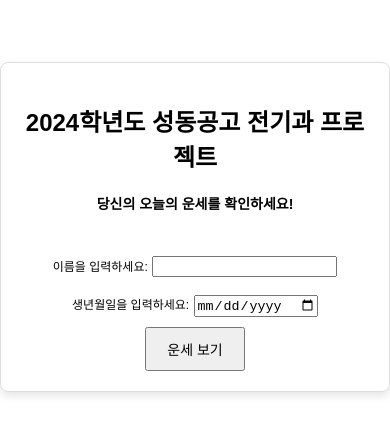
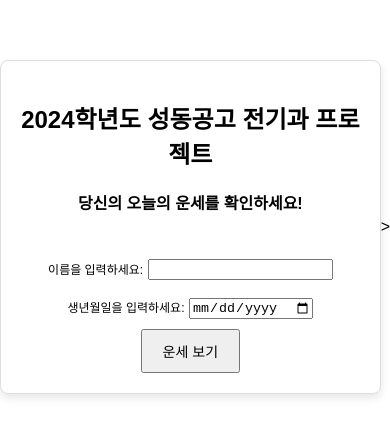
Before and after one commit to sdong123/GTK, a plain HTML site: page index.html in a window 390 px wide. Shown: the part 195-632 px from the top of the page. Drawn offline with Linux system fonts and the light colour scheme.

Commit message:
Update index.html
Signed-off-by: GTK <syinnn@sdth.hs.kr>

```diff
--- a/index.html
+++ b/index.html
@@ -72,11 +72,10 @@
             from { opacity: 0; transform: scale(0.9); }
             to { opacity: 1; transform: scale(1); }
         }
-
-        /* 반응형 스타일: 작은 화면에서 조정 */
+          /* 반응형 스타일: 작은 화면에서 조정 */
         @media (max-width: 768px) {
             h1 {
-                font-size: 14px; /* 헤더 폰트 크기 축소 */
+                font-size: 16px; /* 헤더 폰트 크기 축소 */
             }
 
             label {
@@ -85,6 +84,10 @@
 
             button {
                 font-size: 14px; /* 버튼 폰트 크기 축소 */
+
+
+
+
 
     </style>
 </head>
@@ -114,3 +117,4 @@
     <script src="script.js"></script>
 </body>
 </html>
+>
```
